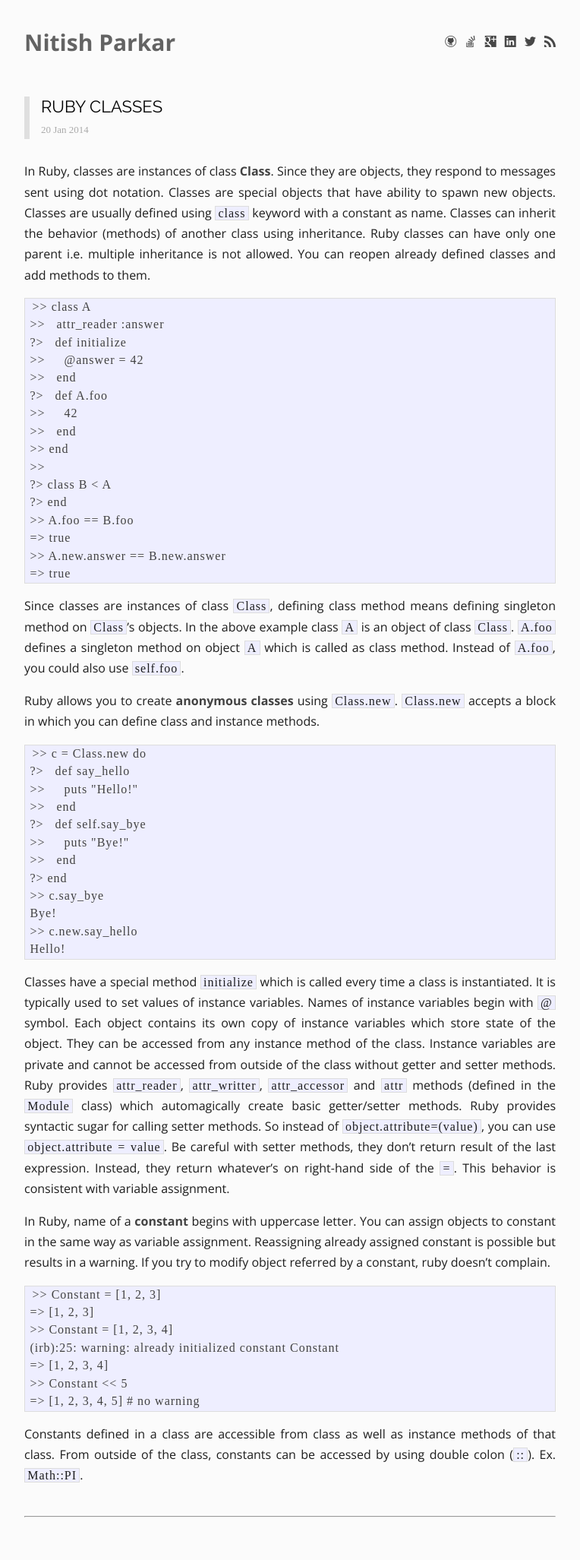
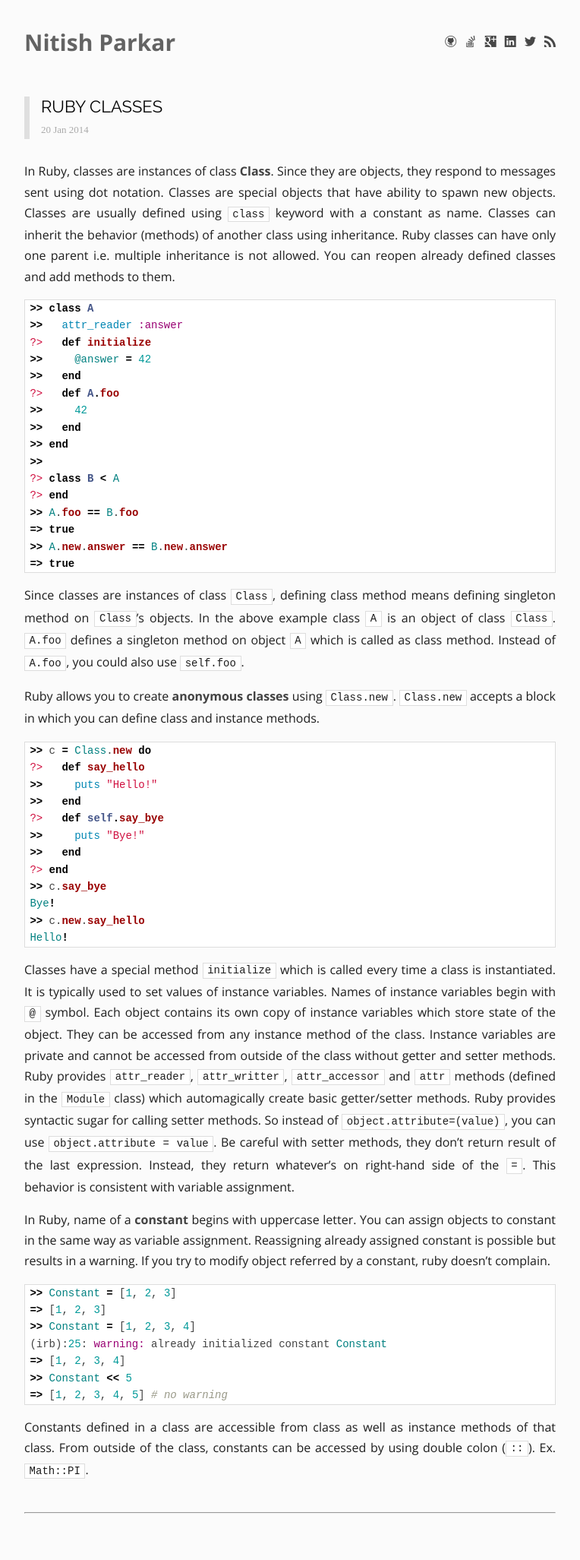
Before and after one commit to nitishsp/nitishsp.github.io, a Jekyll site: the page built from _posts/2014-01-20-ruby-classes.markdown, in a window 1280 px wide. Shown: the whole page at 76% size, without its empty margins (258-1022 px from the left). Built offline with Jekyll 4.4.1, drawn with Linux system fonts in a browser that asks for light colours; some web fonts are replaced.

Commit message:
Add styles for syntax highlighting

```diff
--- a/assets/stylesheets/main.scss
+++ b/assets/stylesheets/main.scss
@@ -285,8 +285,8 @@
 
 .post pre {
   border: 1px solid #ddd;
-  background-color: #eef;
   padding: 0 .4em;
+
 }
 
 .post ul, .post ol {
@@ -294,16 +294,21 @@
 }
 
 .post code {
-  font-family: serif;
-  letter-spacing: 1px;
+  font-family: monospace;
+  font-size: 14px;
   border: 1px solid #ddd;
-  background-color: #eef;
-  padding: 0 .2em;
+  background-color: #fff;
+  padding: 0.1em 0.4em;
+}
+
+.highlight {
+  background-color: #fff;
 }
 
 .post pre code {
   border: none;
   word-wrap: break-word;
+  padding: 0;
 }
 
 .post blockquote {
--- /dev/null
+++ b/assets/stylesheets/syntax.css
@@ -0,0 +1,61 @@
+.highlight .hll { background-color: #ffffcc }
+.highlight .c { color: #999988; font-style: italic } /* Comment */
+.highlight .err { color: #a61717; background-color: #e3d2d2 } /* Error */
+.highlight .k { color: #000000; font-weight: bold } /* Keyword */
+.highlight .o { color: #000000; font-weight: bold } /* Operator */
+.highlight .cm { color: #999988; font-style: italic } /* Comment.Multiline */
+.highlight .cp { color: #999999; font-weight: bold; font-style: italic } /* Comment.Preproc */
+.highlight .c1 { color: #999988; font-style: italic } /* Comment.Single */
+.highlight .cs { color: #999999; font-weight: bold; font-style: italic } /* Comment.Special */
+.highlight .gd { color: #000000; background-color: #ffdddd } /* Generic.Deleted */
+.highlight .ge { color: #000000; font-style: italic } /* Generic.Emph */
+.highlight .gr { color: #aa0000 } /* Generic.Error */
+.highlight .gh { color: #999999 } /* Generic.Heading */
+.highlight .gi { color: #000000; background-color: #ddffdd } /* Generic.Inserted */
+.highlight .go { color: #888888 } /* Generic.Output */
+.highlight .gp { color: #555555 } /* Generic.Prompt */
+.highlight .gs { font-weight: bold } /* Generic.Strong */
+.highlight .gu { color: #aaaaaa } /* Generic.Subheading */
+.highlight .gt { color: #aa0000 } /* Generic.Traceback */
+.highlight .kc { color: #000000; font-weight: bold } /* Keyword.Constant */
+.highlight .kd { color: #000000; font-weight: bold } /* Keyword.Declaration */
+.highlight .kn { color: #000000; font-weight: bold } /* Keyword.Namespace */
+.highlight .kp { color: #000000; font-weight: bold } /* Keyword.Pseudo */
+.highlight .kr { color: #000000; font-weight: bold } /* Keyword.Reserved */
+.highlight .kt { color: #445588; font-weight: bold } /* Keyword.Type */
+.highlight .m { color: #009999 } /* Literal.Number */
+.highlight .s { color: #d01040 } /* Literal.String */
+.highlight .na { color: #008080 } /* Name.Attribute */
+.highlight .nb { color: #0086B3 } /* Name.Builtin */
+.highlight .nc { color: #445588; font-weight: bold } /* Name.Class */
+.highlight .no { color: #008080 } /* Name.Constant */
+.highlight .nd { color: #3c5d5d; font-weight: bold } /* Name.Decorator */
+.highlight .ni { color: #800080 } /* Name.Entity */
+.highlight .ne { color: #990000; font-weight: bold } /* Name.Exception */
+.highlight .nf { color: #990000; font-weight: bold } /* Name.Function */
+.highlight .nl { color: #990000; font-weight: bold } /* Name.Label */
+.highlight .nn { color: #555555 } /* Name.Namespace */
+.highlight .nt { color: #000080 } /* Name.Tag */
+.highlight .nv { color: #008080 } /* Name.Variable */
+.highlight .ow { color: #000000; font-weight: bold } /* Operator.Word */
+.highlight .w { color: #bbbbbb } /* Text.Whitespace */
+.highlight .mf { color: #009999 } /* Literal.Number.Float */
+.highlight .mh { color: #009999 } /* Literal.Number.Hex */
+.highlight .mi { color: #009999 } /* Literal.Number.Integer */
+.highlight .mo { color: #009999 } /* Literal.Number.Oct */
+.highlight .sb { color: #d01040 } /* Literal.String.Backtick */
+.highlight .sc { color: #d01040 } /* Literal.String.Char */
+.highlight .sd { color: #d01040 } /* Literal.String.Doc */
+.highlight .s2 { color: #d01040 } /* Literal.String.Double */
+.highlight .se { color: #d01040 } /* Literal.String.Escape */
+.highlight .sh { color: #d01040 } /* Literal.String.Heredoc */
+.highlight .si { color: #d01040 } /* Literal.String.Interpol */
+.highlight .sx { color: #d01040 } /* Literal.String.Other */
+.highlight .sr { color: #009926 } /* Literal.String.Regex */
+.highlight .s1 { color: #d01040 } /* Literal.String.Single */
+.highlight .ss { color: #990073 } /* Literal.String.Symbol */
+.highlight .bp { color: #999999 } /* Name.Builtin.Pseudo */
+.highlight .vc { color: #008080 } /* Name.Variable.Class */
+.highlight .vg { color: #008080 } /* Name.Variable.Global */
+.highlight .vi { color: #008080 } /* Name.Variable.Instance */
+.highlight .il { color: #009999 } /* Literal.Number.Integer.Long */
```
